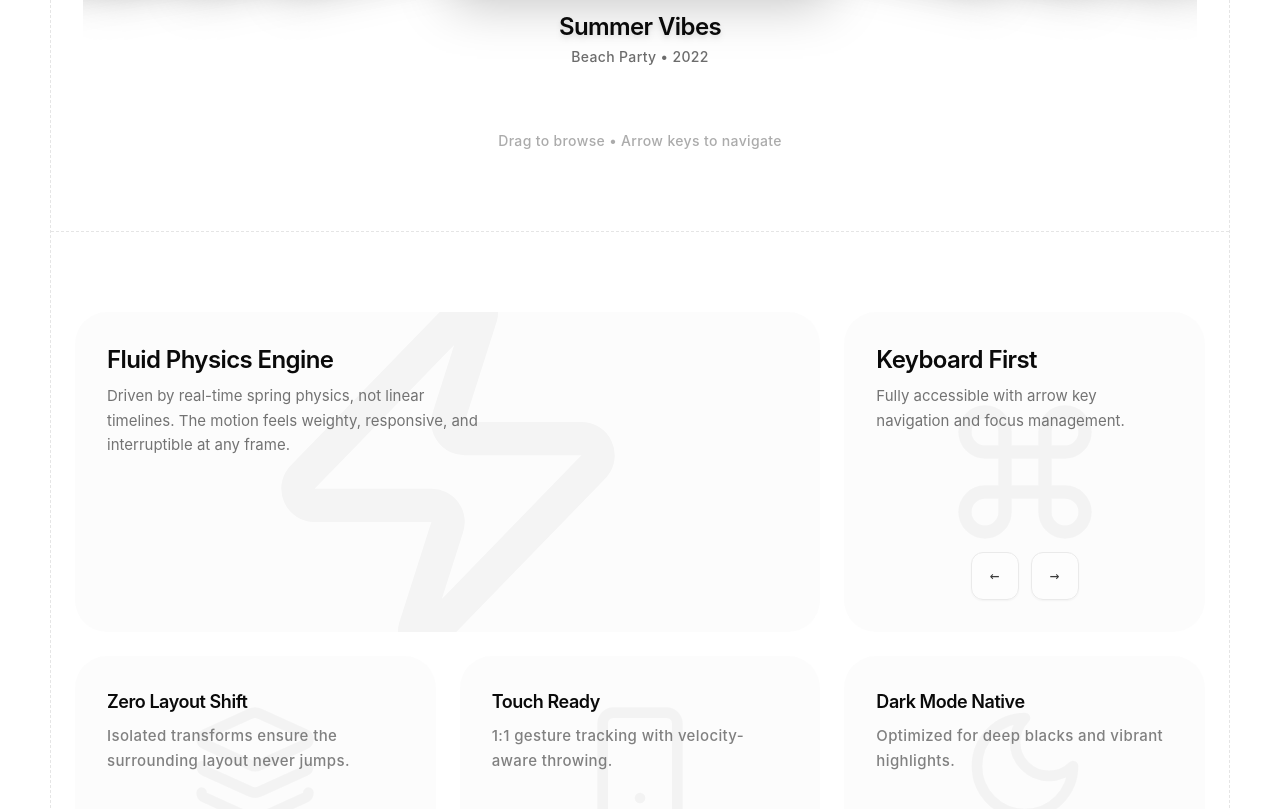
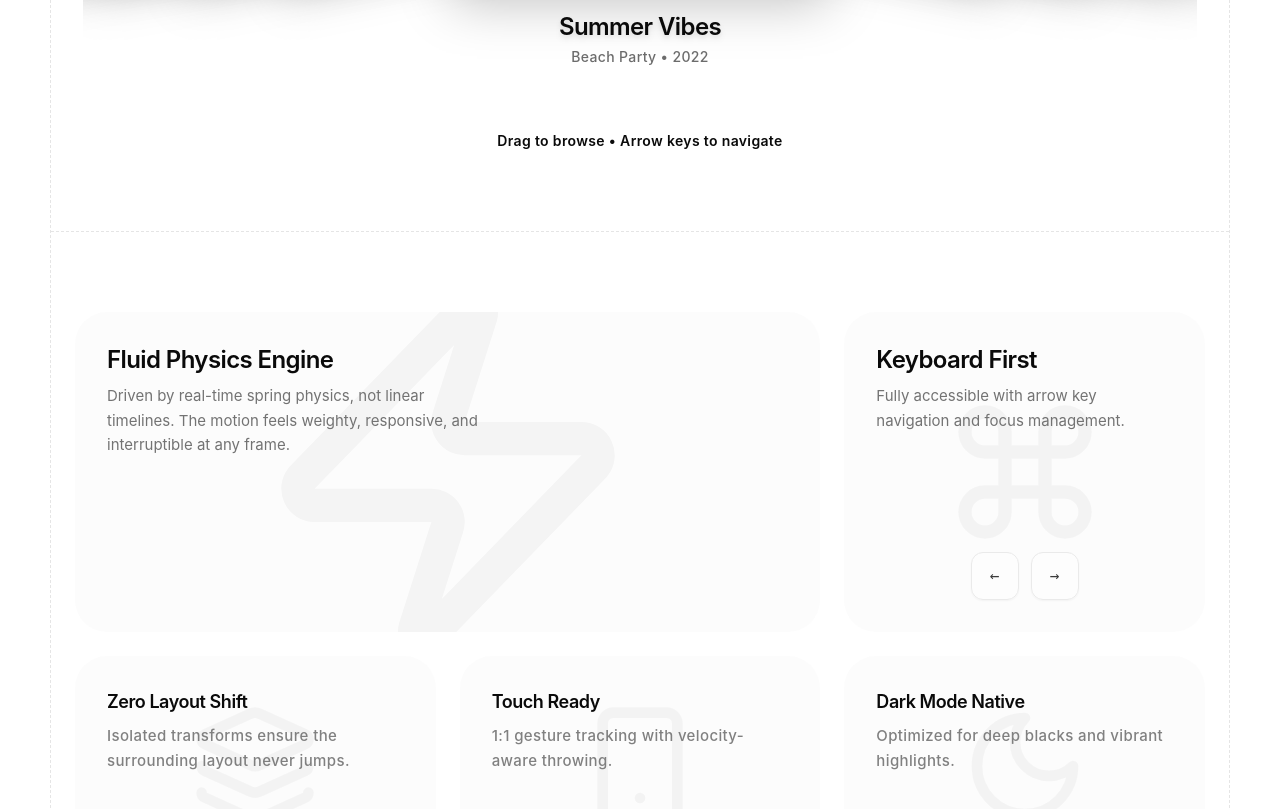
Before and after one commit to ashishgogula/coverflow, a Next.js app: page / in a window 1280 px wide. Shown: the part 1120-1929 px from the top of the page. Built offline with nearby package versions, Linux system fonts and the light colour scheme.

Commit message:
fix: improve accessibility and visual clarity
- Add aria-label to GitHub link for screen reader accessibility
- Update instruction text color and weight for better visibility

```diff
--- a/app/page.tsx
+++ b/app/page.tsx
@@ -247,7 +247,7 @@ export default function Home() {
                   duration: 0.5,
                   ease: [0.22, 1, 0.36, 1],
                 }}
-                className="hidden sm:block text-center mt-8 text-sm text-muted-foreground/60 font-medium tracking-wide"
+                className="hidden sm:block text-center mt-8 text-sm font-semibold text-foreground tracking-wide"
               >
                 Drag to browse • Arrow keys to navigate
               </motion.div>
--- a/components/navbar.tsx
+++ b/components/navbar.tsx
@@ -57,6 +57,7 @@ export function Navbar() {
               href="https://github.com/ashishgogula/coverflow"
               target="_blank"
               rel="noreferrer"
+              aria-label="Cover Flow GitHub repository"
             >
               <svg
                 xmlns="http://www.w3.org/2000/svg"
```
